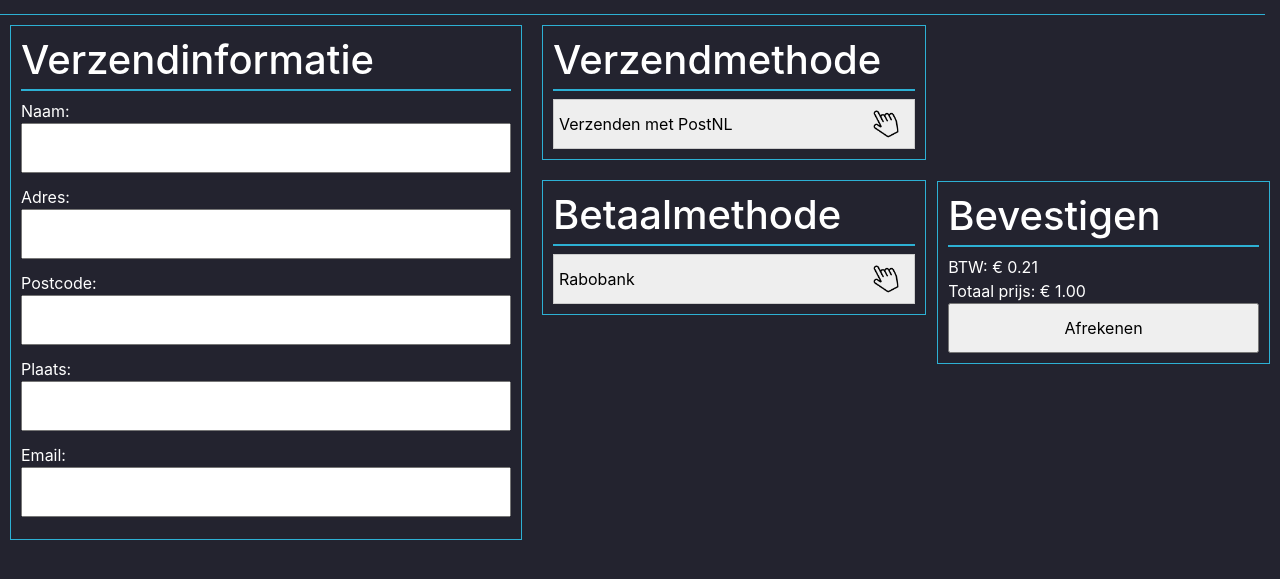
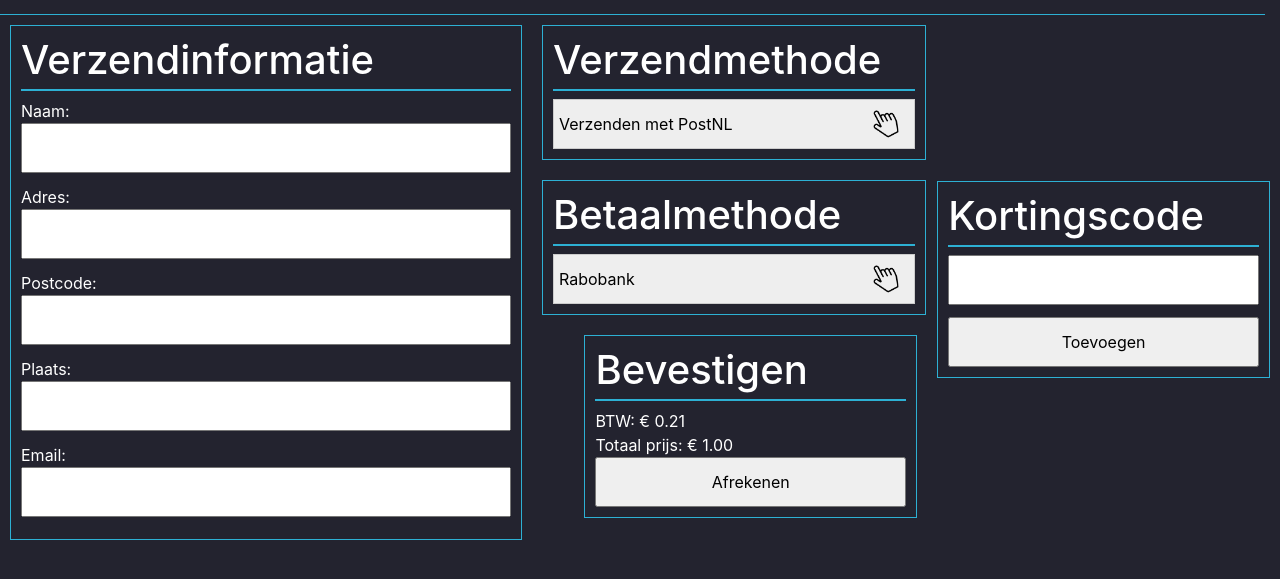
Before and after one commit to PatrickWildschut/nerdygadgets, a PHP site: page /buy.php in a window 1280 px wide. Shown: the part 185-764 px from the top of the page. Run offline with PHP 8.4, Linux system fonts and the light colour scheme; the visitor is signed in with stand-in values (Sample User, id 1); tables that the repository leaves empty or names only in its code hold one stand-in row (values such as "Sample post"); some libraries are stand-ins or nearby versions; some web fonts are replaced.

Commit message:
KortingsCode

```diff
--- a/Public/CSS/style.css
+++ b/Public/CSS/style.css
@@ -565,7 +565,7 @@ ul#ul-class-price li {
     margin: 10px;
     border: 1px solid #2DB0D4;
     padding: 10px;
-    margin-top: -144px;
+    margin-top: 10px;
 }
 
 .titels {
@@ -617,3 +617,12 @@ ul#ul-class-price li {
     width:200px;
     font-size: 15px;
 }
+
+.kortingscode {
+    float: right;
+    width: 26%;
+    margin: 10px;
+    border: 1px solid #2DB0D4;
+    padding: 10px;
+    margin-top: -144px;
+}
--- a/buy.php
+++ b/buy.php
@@ -3,14 +3,16 @@ include __DIR__ . "/header.php";
 
 include 'klantfuncties.php';
 // Patrick
-if (isset($_GET["afrekenen"])) {
+if (isset($_GET["afrekenen"]) || isset($_GET["Toevoegen"])) {
     $gegevens["name"] = isset($_GET["name"]) ? $_GET["name"] : "";
     $gegevens["address"] = isset($_GET["address"]) ? $_GET["address"] : "";
     $gegevens["postcode"] = isset($_GET["postcode"]) ? $_GET["postcode"] : "";
     $gegevens["city"] = isset($_GET["city"]) ? $_GET["city"] : "";
+    $gegevens["email"] = isset($_GET["email"]) ? $_GET["email"] : "";
 
+    }
 
-    $gegevens["email"] = isset($_GET["email"]) ? $_GET["email"] : "";
+if (isset($_GET["afrekenen"])) {
     $gegevens = klantGegevensToevoegen($gegevens);
     addToOrder($gegevens["name"]);
 
@@ -55,6 +57,40 @@ if (isset($_GET["afrekenen"])) {
 		</select>
 		</div>
 
+    <!-- Marijn start -->
+
+    <div class="kortingscode">
+        <h1 class="titels">Kortingscode</h1>
+        <input class="text" type="text" name="kortingscode" value="<?php if(empty($_GET['kortingscode'])){print(""); }else{print($_GET['kortingscode']);} ?>">
+        <input class="Toevoegen" type="submit" name="Toevoegen" value="Toevoegen">
+        <?php
+
+
+        if(!empty($_GET['kortingscode'])){
+
+            $naam = $_GET['kortingscode'];
+
+            if($_SESSION['heeftkorting'] == false)
+            {
+                if (ControlerenKorting($naam) == true) {
+                    $korting = Ophalenkorting($naam);
+
+                    $_SESSION['totaalprijs'] = $_SESSION['totaalprijs'] - (($_SESSION['totaalprijs'] / 100) * $korting);
+                    $_SESSION['heeftkorting'] = true;
+                    print("Kortingscode: '$naam' toegepast!");
+                }else {
+                    print("Ongeldige kortingscode!");
+                }
+            } else{
+                print("Er is al een kortingscode in gebruik!");
+            }
+
+
+        }
+        ?>
+    </div>
+    <!-- Marijn end -->
+
     <div class="afrekenen">
     <h1 class="titels">Bevestigen</h1>
 		<?php
--- a/cart.php
+++ b/cart.php
@@ -35,7 +35,7 @@ if(isset($_POST['aantal']))
 
 getProductCount();
 include __DIR__ . "/header.php";
-
+$_SESSION['heeftkorting'] = false;
 ?>
 
 <head>
```
Also changed, not shown: Kortingscode.php (added, +30 -0 lines), database.php (+40 -0 lines).
